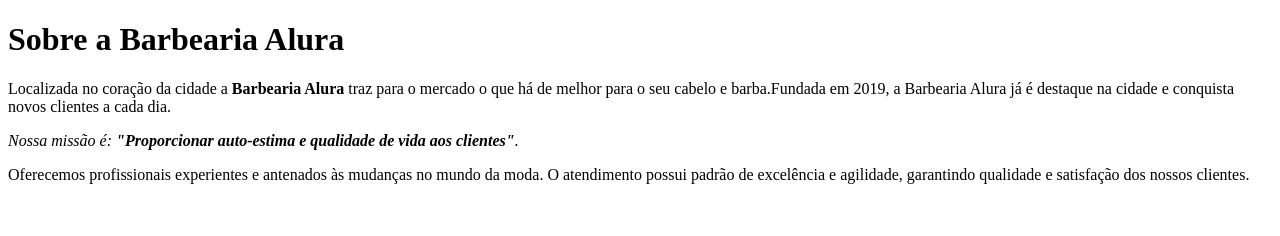
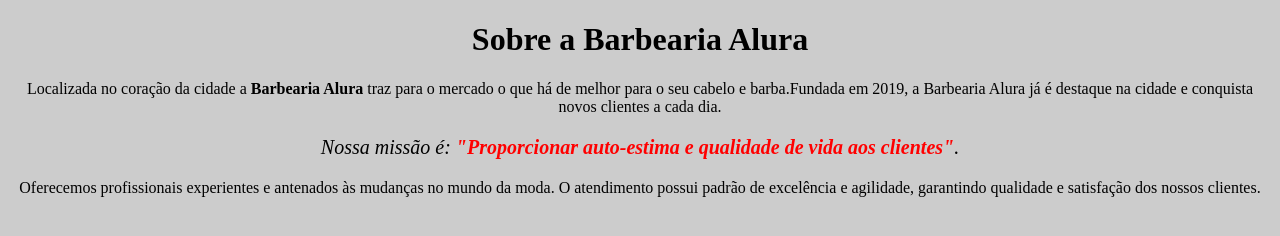
Before and after one commit to gabrieldarlan/barbearia_alura_curso_basico_html_css_js, a plain HTML site: page barbearia/index.html in a window 1280 px wide. Drawn offline with Linux system fonts and the light colour scheme.

Commit message:
capitulo 3 completo

```diff
--- a/barbearia/index.html
+++ b/barbearia/index.html
@@ -2,22 +2,26 @@
 <html lang="pt-br">
 
 <head>
-
     <meta charset="UTF-8">
     <title>Barbearia Alura</title>
+    <link rel="stylesheet" href="style.css">
 </head>
 
 <body>
-    <h1>Sobre a Barbearia Alura</h1>
+    <h1 style="text-align:center">Sobre a Barbearia Alura</h1>
 
-    <p> Localizada no coração da cidade a <strong>Barbearia Alura</strong> traz para o mercado o que há de melhor para o
+    <p> Localizada no coração da cidade a <strong>Barbearia Alura</strong> traz para o
+        mercado o que há de melhor para o
         seu
         cabelo e barba.Fundada em 2019, a Barbearia Alura já é destaque na cidade e conquista novos clientes a cada dia.
     </p>
 
-    <p><em>Nossa missão é: <strong>"Proporcionar auto-estima e qualidade de vida aos clientes"</strong>.</em></p>
+    <p style="font-size: 20px"><em>Nossa missão é: <strong>"Proporcionar auto-estima e qualidade de
+                vida aos clientes"</strong>.</em></p>
 
-    <p>Oferecemos profissionais experientes e antenados às mudanças no mundo da moda. O atendimento possui padrão de
+    <p>Oferecemos profissionais experientes e antenados às mudanças no mundo da moda. O
+        atendimento possui padrão de
         excelência e agilidade, garantindo qualidade e satisfação dos nossos clientes.</p>
 </body>
+
 </html>
--- /dev/null
+++ b/barbearia/style.css
@@ -0,0 +1,11 @@
+body{
+    background: #cccccc;
+}
+
+p {
+    text-align: center;
+}
+
+em strong{
+    color: red;
+}
```
